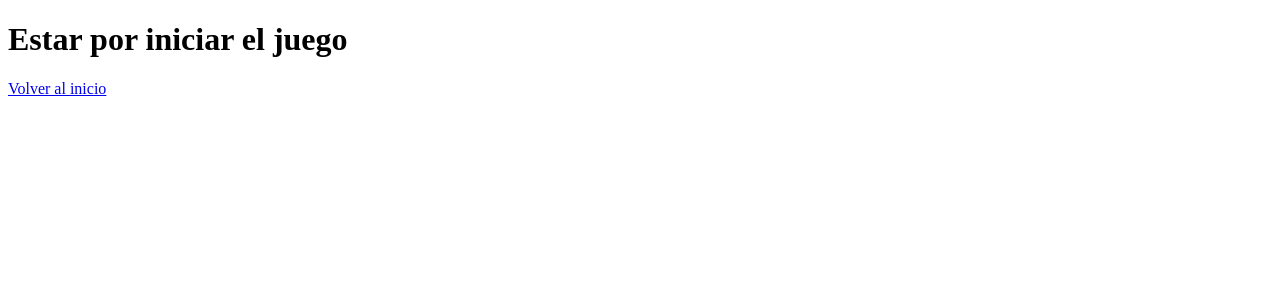
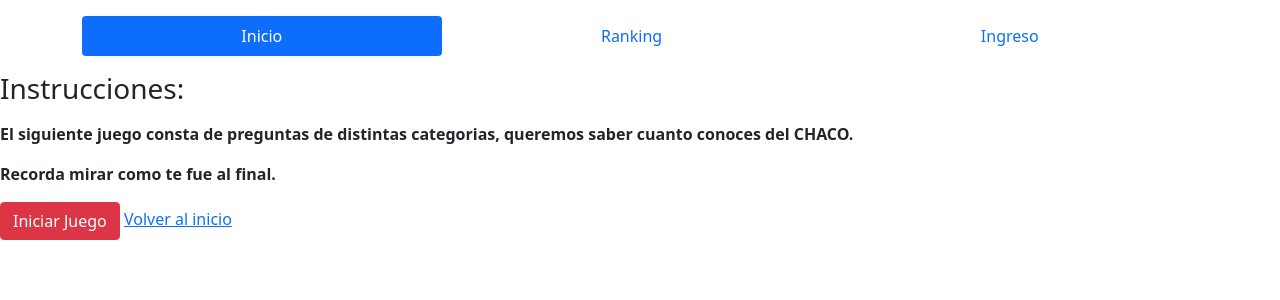
Before and after one commit to coriagaston/TrabajoRoket, a Django app: page /juego/ in a window 1280 px wide. Shown: the top 300 px of the page. Run offline with Django 3.2, Linux system fonts and the light colour scheme.

Commit message:
agrege el bostrap y la barra de navegacion

```diff
--- a/roket/roket/urls.py
+++ b/roket/roket/urls.py
@@ -21,7 +21,7 @@ from . import views
 urlpatterns = [
     path('admin/', admin.site.urls),
     #Cree el Home
-    path('', views.Home, name='home'),
+    path('', views.Base, name='base'),
     #Inicio del juego
     path('juego/', views.Juego, name='juego'),
 ]
--- a/roket/roket/views.py
+++ b/roket/roket/views.py
@@ -1,9 +1,9 @@
 
 from django.shortcuts import render
 
-def Home(request):
+def Base(request):
 
-	return render(request,'home.html')
+	return render(request,'base.html')
 
 def Juego(request):
 
--- a/roket/templates/juego.html
+++ b/roket/templates/juego.html
@@ -1,11 +1,49 @@
+
+
+
+
+{% block contenido %}
 
 	<!DOCTYPE html>
-<html>
+	<html lang="en">
  	 <head>
-	<title>ROKET</title>
+   	 <!-- Required meta tags -->
+  	  <meta charset="utf-8">
+   	 <meta name="viewport" content="width=device-width, initial-scale=1">
+
+   	 <!-- Bootstrap CSS -->
+   	 <link href="https://cdn.jsdelivr.net/npm/bootstrap@5.1.0/dist/css/bootstrap.min.css" rel="stylesheet" integrity="sha384-KyZXEAg3QhqLMpG8r+8fhAXLRk2vvoC2f3B09zVXn8CA5QIVfZOJ3BCsw2P0p/We" crossorigin="anonymous">
+
+  	  <title>Roket</title>
  	 </head>
  	 <body>
-	<h1>Estar por iniciar el juego</h1>
-	<a href="{% url 'home' %}">Volver al inicio</a>
+  	  <div class="container">
+  	  <div class="row"></div>
+    	  <div class=col-md-4></div>
+     	   <div class="table-responsive"></div>
+      	    <table class="table table-striped"></table>
+      	    <nav class="nav nav-pills flex-column flex-sm-row">
+  <a class="flex-sm-fill text-sm-center nav-link active" aria-current="base" href="{% url 'base' %}">Inicio</a>
+  <a class="flex-sm-fill text-sm-center nav-link" href="{% url 'juego' %}">Ranking</a>
+  <a class="flex-sm-fill text-sm-center nav-link" href="#">Ingreso</a>
+
+ 	 </div>
+
+
+ 	 <p><h3>Instrucciones:</h3></p>
+ 	 <p><b>El siguiente juego consta de preguntas de distintas categorias,
+ 	 queremos saber cuanto conoces del CHACO.</p></b>
+ 	 <p><b>Recorda mirar como te fue al final.</p></b>
+
+	<a href="{% url 'juego' %}"><button type="button" class="btn btn-danger">Iniciar Juego</button></a>
+	<a href="{% url 'base' %}">Volver al inicio</a>
+
+
+
+  	  <!-- Optional JavaScript; choose one of the two! -->
+
+  	  <!-- Option 1: Bootstrap Bundle with Popper -->
+  	  <script src="https://cdn.jsdelivr.net/npm/bootstrap@5.1.0/dist/js/bootstrap.bundle.min.js" integrity="sha384-U1DAWAznBHeqEIlVSCgzq+c9gqGAJn5c/t99JyeKa9xxaYpSvHU5awsuZVVFIhvj" crossorigin="anonymous"></script>
  	 </body>
 	</html>
+{% endblock contenido %}
```
Also changed, not shown: roket/templates/base.html (added, +33 -0 lines), roket/templates/home.html (deleted, +0 -12 lines), roket/static/img/chaco.jpg (added). Lines whose indentation alone changed are shown as unchanged.
